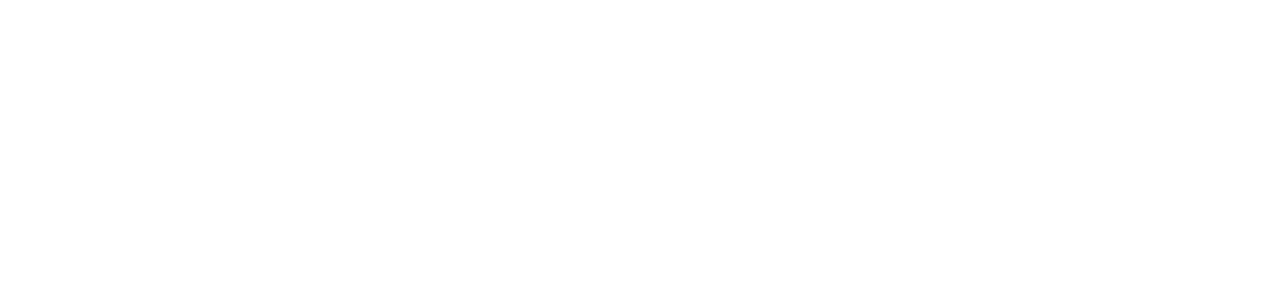
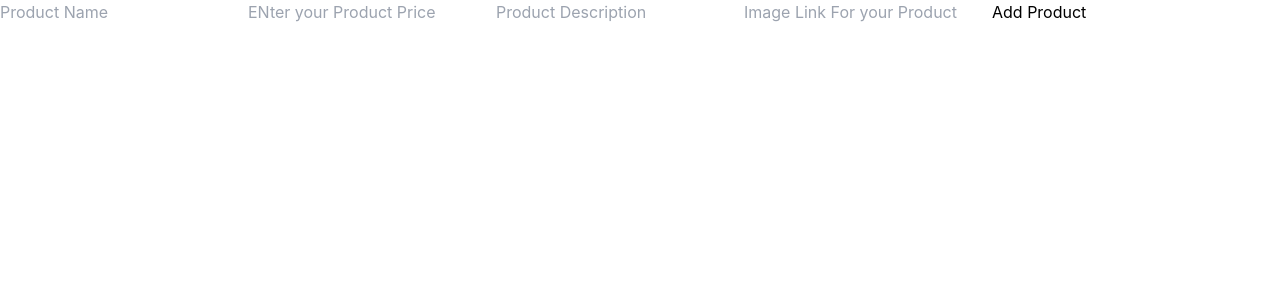
Before and after one commit to subashsg7777/G-Mart, a React (Create React App) app in the folder g-mart/: page /add in a window 1280 px wide. Before the commit this address had no page. Shown: the top 300 px of the page. Built offline with nearby package versions, Linux system fonts and the light colour scheme.

Commit message:
Added Product Addition Feature
-Now the User can add their own product using add.js into the MongoDB database

```diff
--- /dev/null
+++ b/g-mart/src/Add.js
@@ -0,0 +1,71 @@
+import React, { useState } from 'react'
+
+const Add = () => {
+
+    //necessary useStates
+    const [name,setName]= useState('');
+    const [price,setPrice]= useState(0);
+    const [description,setDescription] = useState('');
+    const [url,setUrl] = useState('');
+
+    const handleEntry = async (e)=>{
+        e.preventDefault();
+
+        try{
+            const response = await fetch('http://localhost:5000/api/products',{
+                method:'POST',
+                headers:{'Content-Type':'application/json'},
+                body:JSON.stringify({name,price,description,url})
+            });
+
+            const data = await response.json();
+
+            if(response.ok){
+                alert('Your Product is Added To G-Mart !...');
+            }
+
+            else{
+                alert('product addition failed inside fetch call');
+            }
+
+        }
+
+        catch{
+            console.log('Error while trying to fetch');
+        }
+
+    }
+  return (
+    <div>
+        <form>
+            <input
+            type='text'
+            placeholder='Product Name'
+            required
+            onChange={(e)=>{setName(e.target.value)}}
+            />
+            <input
+            type='Number'
+            placeholder='ENter your Product Price'
+            required
+            onChange={(e)=>{setPrice(e.target.value)}}
+            />
+            <input
+            type='text'
+            placeholder='Product Description'
+            required
+            onChange={(e)=>{setDescription(e.target.value)}}
+            />
+            <input
+            type='text'
+            placeholder='Image Link For your Product'
+            required
+            onChange={(e)=>{setUrl(e.target.value)}}
+            />
+            <button onClick={handleEntry}>Add Product</button>
+        </form>
+    </div>
+  );
+}
+
+export default Add
--- a/g-mart/src/App.js
+++ b/g-mart/src/App.js
@@ -11,6 +11,7 @@
 import Psi from './Psi'
 import { BrowserRouter as Router, Route, Routes } from 'react-router-dom';
 import offer from './Offer';
+import Add from './Add';
 
 
 function App() {
@@ -21,6 +22,7 @@
         <Route path='/' element={<><Offer /> <Navbar /> <Card /> <Carousal /> <Images /> <InfiniteCarousel /> <Footer /></>}/>
         <Route path='/login' element={<Psi />}/>
         <Route path='/signin' element={<Ps />}/>
+        <Route path='/add' element={<Add />}/>
       </Routes>
     </Router>
 
```
Also changed, not shown: 2 other files (tests, documents, lock files or other folders).
